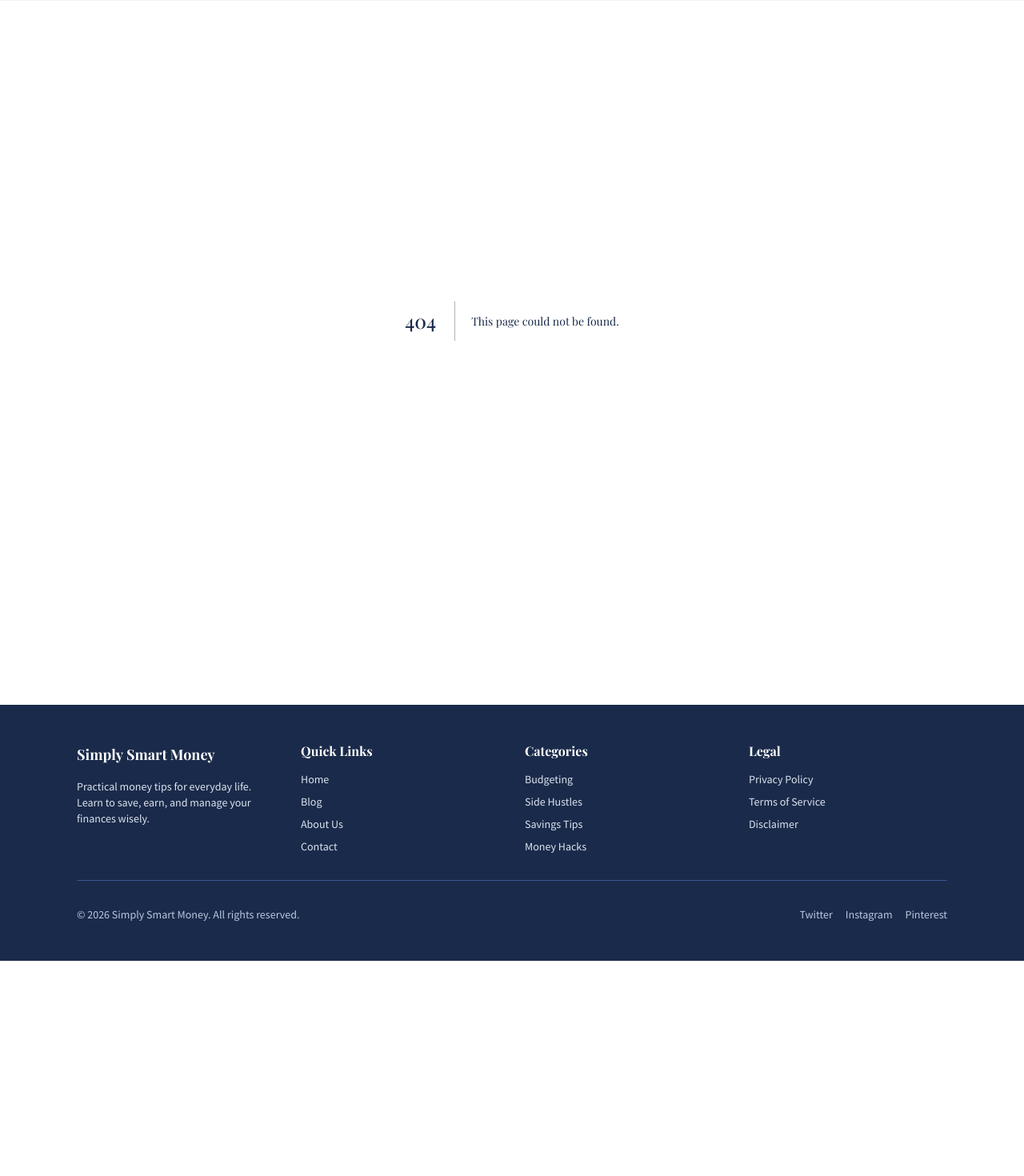
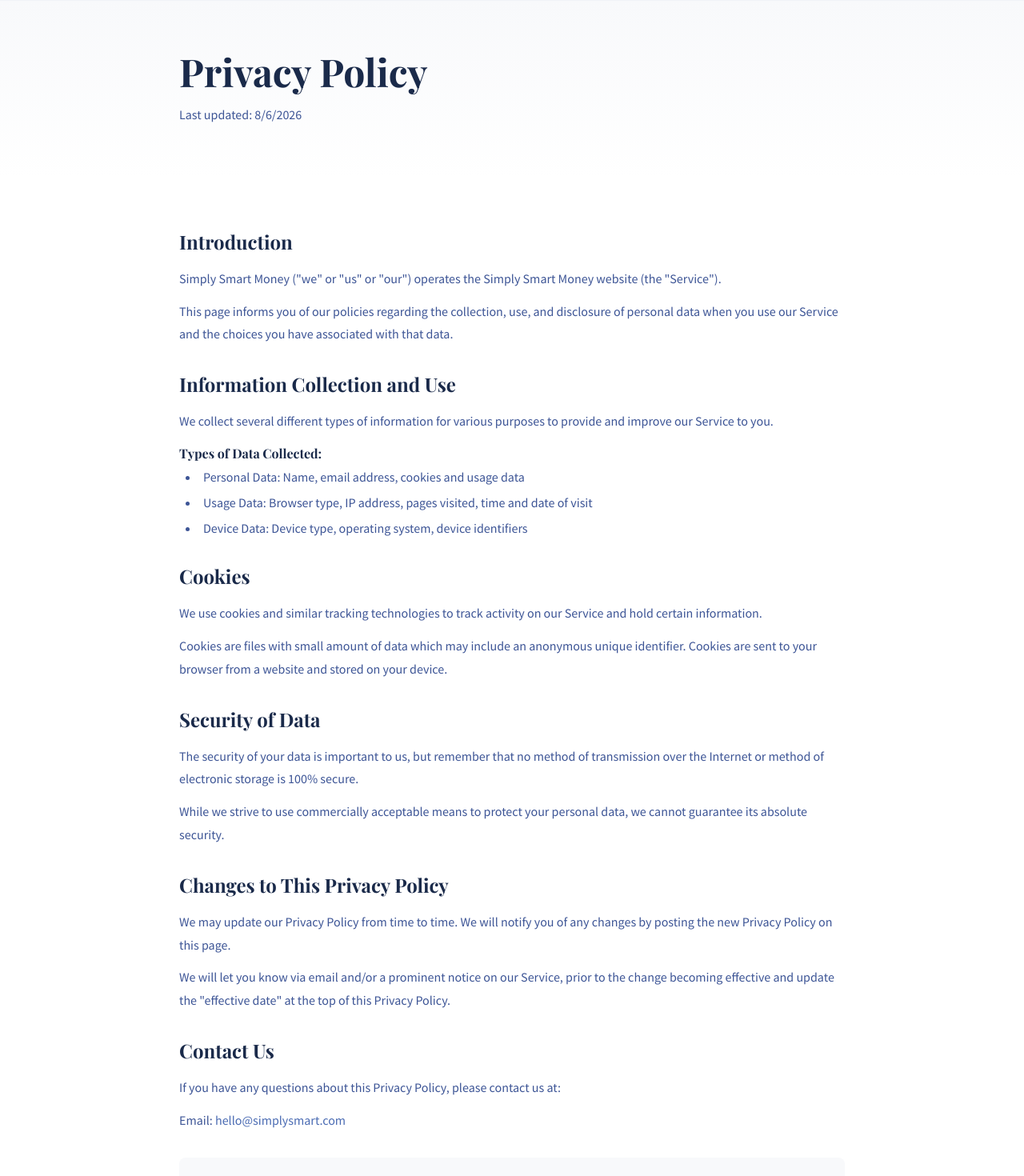
Before and after one commit to simplysmartmoney159-afk/SIMPLY-SMART-MONEY, a Next.js app: page /privacy in a window 1280 px wide. Before the commit this address had no page. Shown: the part 80-1550 px from the top of the page at 80% size. Before the commit the page ends 1281 px from the top, so only its background shows below. Built offline with nearby package versions, Linux system fonts and the light colour scheme.

Commit message:
Create page.tsx

```diff
--- /dev/null
+++ b/app/privacy/page.tsx
@@ -0,0 +1,106 @@
+export default function PrivacyPage() {
+  return (
+    <>
+      <div className="bg-gradient-to-b from-navy-50 to-white py-16">
+        <div className="max-w-4xl mx-auto px-4 sm:px-6 lg:px-8">
+          <h1 className="font-playfair text-5xl font-bold text-navy-900 mb-4">
+            Privacy Policy
+          </h1>
+          <p className="text-navy-700">
+            Last updated: {new Date().toLocaleDateString()}
+          </p>
+        </div>
+      </div>
+
+      <div className="max-w-4xl mx-auto px-4 sm:px-6 lg:px-8 py-16">
+        <div className="space-y-8 text-navy-700">
+          <section>
+            <h2 className="font-playfair text-2xl font-bold text-navy-900 mb-4">
+              Introduction
+            </h2>
+            <p>
+              Simply Smart Money ("we" or "us" or "our") operates the Simply Smart Money website (the "Service").
+            </p>
+            <p className="mt-3">
+              This page informs you of our policies regarding the collection, use, and disclosure of personal data when you use our Service and the choices you have associated with that data.
+            </p>
+          </section>
+
+          <section>
+            <h2 className="font-playfair text-2xl font-bold text-navy-900 mb-4">
+              Information Collection and Use
+            </h2>
+            <p>
+              We collect several different types of information for various purposes to provide and improve our Service to you.
+            </p>
+            <h3 className="font-playfair font-bold text-navy-900 mt-4 mb-2">
+              Types of Data Collected:
+            </h3>
+            <ul className="list-disc list-inside space-y-2 ml-2">
+              <li>Personal Data: Name, email address, cookies and usage data</li>
+              <li>Usage Data: Browser type, IP address, pages visited, time and date of visit</li>
+              <li>Device Data: Device type, operating system, device identifiers</li>
+            </ul>
+          </section>
+
+          <section>
+            <h2 className="font-playfair text-2xl font-bold text-navy-900 mb-4">
+              Cookies
+            </h2>
+            <p>
+              We use cookies and similar tracking technologies to track activity on our Service and hold certain information.
+            </p>
+            <p className="mt-3">
+              Cookies are files with small amount of data which may include an anonymous unique identifier. Cookies are sent to your browser from a website and stored on your device.
+            </p>
+          </section>
+
+          <section>
+            <h2 className="font-playfair text-2xl font-bold text-navy-900 mb-4">
+              Security of Data
+            </h2>
+            <p>
+              The security of your data is important to us, but remember that no method of transmission over the Internet or method of electronic storage is 100% secure.
+            </p>
+            <p className="mt-3">
+              While we strive to use commercially acceptable means to protect your personal data, we cannot guarantee its absolute security.
+            </p>
+          </section>
+
+          <section>
+            <h2 className="font-playfair text-2xl font-bold text-navy-900 mb-4">
+              Changes to This Privacy Policy
+            </h2>
+            <p>
+              We may update our Privacy Policy from time to time. We will notify you of any changes by posting the new Privacy Policy on this page.
+            </p>
+            <p className="mt-3">
+              We will let you know via email and/or a prominent notice on our Service, prior to the change becoming effective and update the "effective date" at the top of this Privacy Policy.
+            </p>
+          </section>
+
+          <section>
+            <h2 className="font-playfair text-2xl font-bold text-navy-900 mb-4">
+              Contact Us
+            </h2>
+            <p>
+              If you have any questions about this Privacy Policy, please contact us at:
+            </p>
+            <p className="mt-3">
+              Email:{' '}
+              <a href="mailto:hello@simplysmart.com" className="text-navy-600 hover:text-navy-900">
+                hello@simplysmart.com
+              </a>
+            </p>
+          </section>
+
+          <section className="bg-navy-50 p-6 rounded-lg">
+            <p className="text-sm text-navy-700">
+              <strong>Disclaimer:</strong> This is a template privacy policy. For a production website, consult with a legal professional to ensure compliance with applicable laws in your jurisdiction (GDPR, CCPA, etc.).
+            </p>
+          </section>
+        </div>
+      </div>
+    </>
+  );
+}
```
